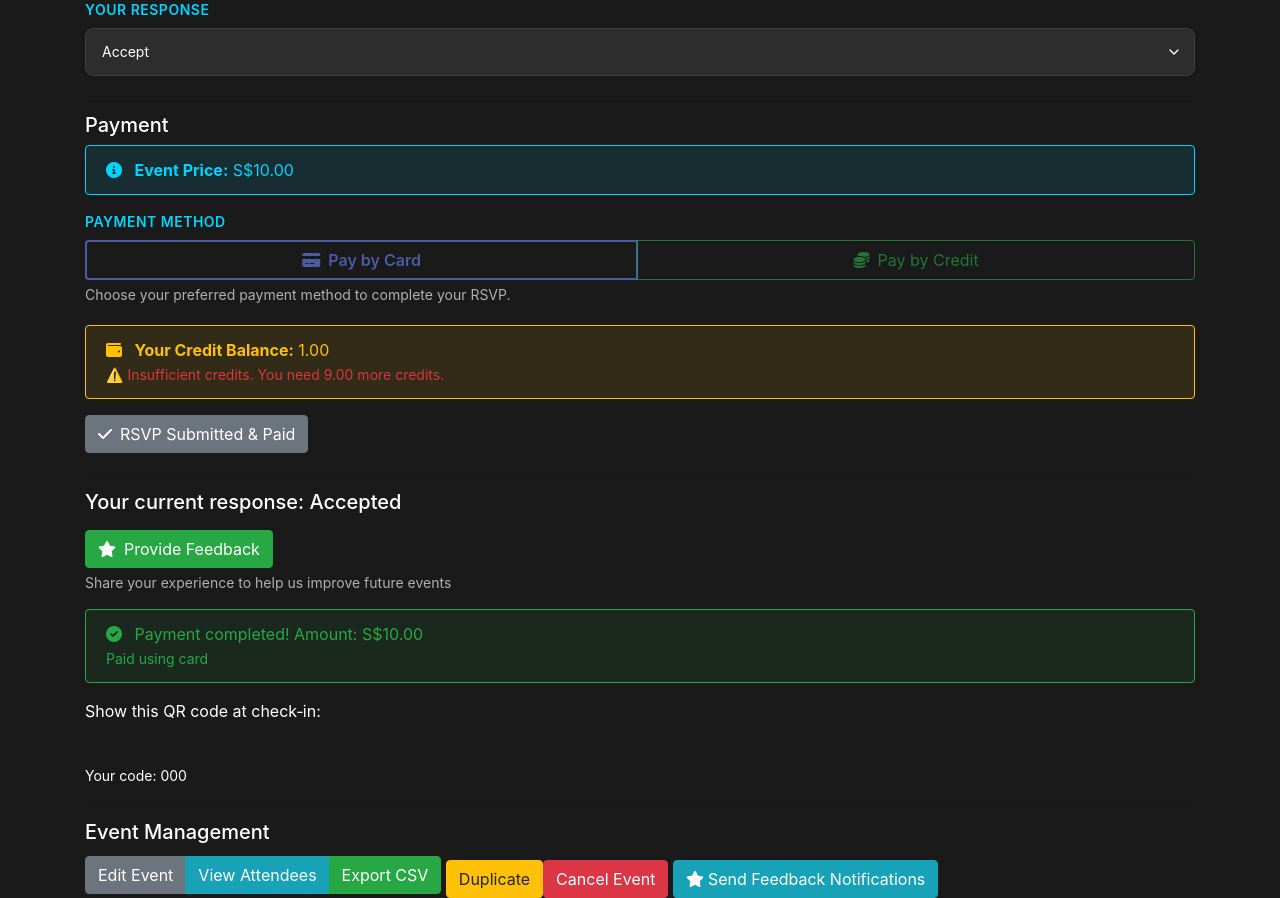
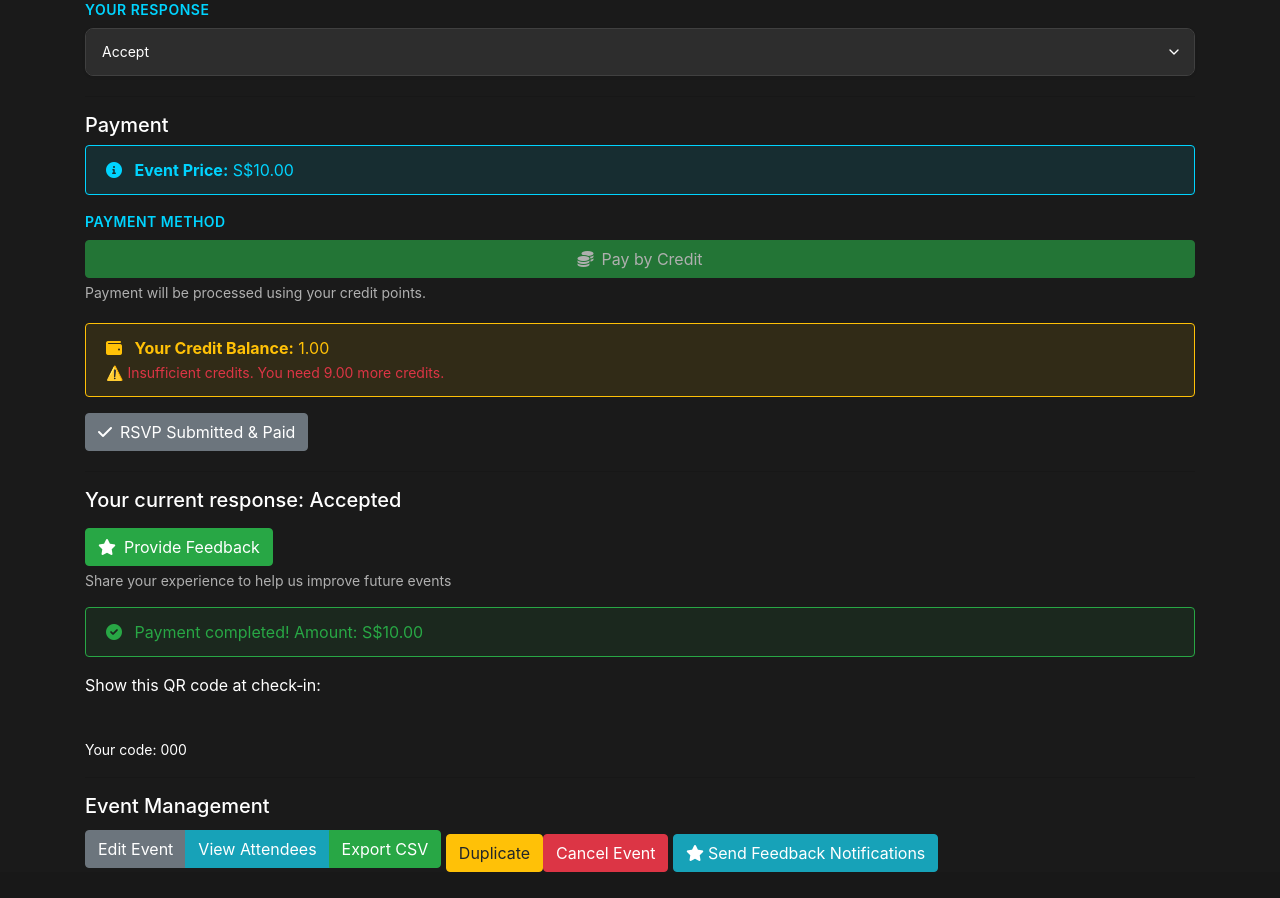
Before and after one commit to gaxiangchong/app.course.rsvp, a Flask app: page /event/1 in a window 1280 px wide. Shown: the part 582-1480 px from the top of the page. After the commit the page ends 1454 px from the top, so only its background shows below. Run offline with Flask 3, Linux system fonts and the light colour scheme; a user stored in the database is signed in; tables that the repository leaves empty hold one stand-in row (values such as "Sample post"); some libraries are stand-ins or nearby versions.

Commit message:
Disable card payment option - keep only credit payment
- Remove card payment button from event detail template
- Update JavaScript to default to credit payment only
- Remove card payment handling from backend RSVP logic
- Remove Stripe payment routes and functions
- Remove Stripe imports and configuration
- Update payment status display to remove card references
- Simplify payment flow to credit-only system

```diff
--- a/eventapp/app.py
+++ b/eventapp/app.py
@@ -37,13 +37,8 @@ from dotenv import load_dotenv
 
 import qrcode
 
-# Conditional Stripe import
-try:
-    import stripe
-    STRIPE_AVAILABLE = True
-except ImportError:
-    STRIPE_AVAILABLE = False
-    stripe = None
+# Stripe import removed - only credit payments are supported
+STRIPE_AVAILABLE = False
 
 # Load environment variables
 try:
@@ -92,9 +87,7 @@ db = SQLAlchemy(app)
 login_manager = LoginManager(app)
 login_manager.login_view = 'login'
 
-# Initialize Stripe (only if available and API key is provided)
-if STRIPE_AVAILABLE and app.config.get('STRIPE_SECRET_KEY'):
-    stripe.api_key = app.config['STRIPE_SECRET_KEY']
+# Stripe initialization removed - only credit payments are supported
 
 # Language configuration
 SUPPORTED_LANGUAGES = {
@@ -123,7 +116,7 @@ def inject_helpers():
     return {
         'get_membership_grade_info': get_membership_grade_info,
         'get_currency_info': get_currency_info,
-        'stripe_publishable_key': app.config.get('STRIPE_PUBLISHABLE_KEY', ''),
+        # Stripe configuration removed - only credit payments are supported
         'default_currency': app.config.get('DEFAULT_CURRENCY', 'SGD'),
         'default_country': app.config.get('DEFAULT_COUNTRY', 'Singapore'),
         'get_current_language': get_current_language,
@@ -834,55 +827,7 @@ def validate_superuser_password(password):
     return password == app.config['SUPERUSER_PASSWORD']
 
 
-def create_stripe_payment_intent(amount, currency='sgd', metadata=None):
-    """Create a Stripe payment intent."""
-    if not STRIPE_AVAILABLE or not app.config.get('STRIPE_SECRET_KEY'):
-        print("Stripe not available or configured - payment intent creation skipped")
-        return None
-
-    try:
-        intent = stripe.PaymentIntent.create(
-            amount=int(amount * 100),  # Convert to cents
-            currency=currency,
-            metadata=metadata or {}
-        )
-        return intent
-    except stripe.error.StripeError as e:
-        print(f"Stripe error: {e}")
-        return None
-
-
-def create_stripe_checkout_session(amount, event_name, rsvp_id, success_url, cancel_url, currency='sgd'):
-    """Create a Stripe checkout session."""
-    if not STRIPE_AVAILABLE or not app.config.get('STRIPE_SECRET_KEY'):
-        print("Stripe not available or configured - checkout session creation skipped")
-        return None
-
-    try:
-        session = stripe.checkout.Session.create(
-            payment_method_types=['card'],
-            line_items=[{
-                'price_data': {
-                    'currency': currency,
-                    'product_data': {
-                        'name': f'Event: {event_name}',
-                    },
-                    'unit_amount': int(amount * 100),  # Convert to cents
-                },
-                'quantity': 1,
-            }],
-            mode='payment',
-            success_url=success_url,
-            cancel_url=cancel_url,
-            metadata={
-                'rsvp_id': str(rsvp_id),
-                'event_name': event_name
-            }
-        )
-        return session
-    except stripe.error.StripeError as e:
-        print(f"Stripe error: {e}")
-        return None
+# Stripe payment functions removed - only credit payments are supported
 
 
 def create_notification(user_id, notification_type, title, message, payload=None):
@@ -1556,12 +1501,6 @@ def event_detail(event_id):
                     rsvp.payment_amount = event.price
                     rsvp.payment_method = 'credit'
                     flash('Payment successful! Credits deducted from your account.', 'success')
-
-                elif payment_method == 'card':
-                    # Redirect to Stripe payment
-                    rsvp.payment_method = 'card'
-                    db.session.commit()
-                    return redirect(url_for('create_payment', event_id=event.id))
             else:
                 # Free event
                 rsvp.payment_status = 'paid'
@@ -2455,122 +2394,13 @@ def event_stats(event_id):
     return jsonify(stats)
 
 
-@app.route('/event/<int:event_id>/payment', methods=['POST'])
-@login_required
-def create_payment(event_id):
-    """Create a payment for an event."""
-    event = Event.query.get_or_404(event_id)
-
-    if event.price <= 0:
-        flash('This event is free.', 'info')
-        return redirect(url_for('event_detail', event_id=event_id))
-
-    # Check if user already has an RSVP
-    rsvp = RSVP.query.filter_by(event_id=event_id, user_id=current_user.id).first()
-    if not rsvp:
-        flash('Please RSVP first before making payment.', 'warning')
-        return redirect(url_for('event_detail', event_id=event_id))
-
-    if rsvp.payment_status == 'paid':
-        flash('Payment already completed.', 'info')
-        return redirect(url_for('event_detail', event_id=event_id))
-
-    # Check if Stripe is available
-    if not STRIPE_AVAILABLE:
-        flash('Payment system is currently unavailable. Please contact the event organizer.', 'warning')
-        return redirect(url_for('event_detail', event_id=event_id))
-
-    # Create Stripe checkout session
-    success_url = url_for('payment_success', rsvp_id=rsvp.id, _external=True)
-    cancel_url = url_for('event_detail', event_id=event_id, _external=True)
-
-    session = create_stripe_checkout_session(
-        amount=event.price,
-        event_name=event.name,
-        rsvp_id=rsvp.id,
-        success_url=success_url,
-        cancel_url=cancel_url,
-        currency=app.config.get('DEFAULT_CURRENCY', 'sgd').lower()
-    )
-
-    if session:
-        return redirect(session.url)
-    else:
-        flash('Failed to create payment session. Please try again.', 'danger')
-        return redirect(url_for('event_detail', event_id=event_id))
-
-
-@app.route('/payment/success/<int:rsvp_id>')
-@login_required
-def payment_success(rsvp_id):
-    """Handle successful payment."""
-    rsvp = RSVP.query.get_or_404(rsvp_id)
-
-    if rsvp.user_id != current_user.id:
-        flash('Unauthorized access.', 'danger')
-        return redirect(url_for('index'))
-
-    # Update RSVP status to paid
-    rsvp.payment_status = 'paid'
-    rsvp.payment_amount = rsvp.event.price
-
-    # If capacity allows, set status to Accepted
-    if rsvp.event.available_spots > 0:
-        rsvp.status = 'Accepted'
-
-    db.session.commit()
-
-    # Send confirmation email
-    send_email(
-        to_email=current_user.email,
-        subject=f'Payment Confirmation - {rsvp.event.name}',
-        body=f'Your payment for {rsvp.event.name} has been confirmed. Amount: ${rsvp.payment_amount:.2f}',
-        html_body=f'''
-        <h2>Payment Confirmation</h2>
-        <p>Your payment for <strong>{rsvp.event.name}</strong> has been confirmed.</p>
-        <p><strong>Amount:</strong> ${rsvp.payment_amount:.2f}</p>
-        <p><strong>Event Date:</strong> {rsvp.event.start_date.strftime('%Y-%m-%d %H:%M')}</p>
-        <p><strong>Location:</strong> {rsvp.event.location}</p>
-        <p>Thank you for your payment!</p>
-        '''
-    )
-
-    flash('Payment successful! You will receive a confirmation email shortly.', 'success')
-    return redirect(url_for('event_detail', event_id=rsvp.event_id))
-
-
-@app.route('/payment/webhook', methods=['POST'])
-def stripe_webhook():
-    """Handle Stripe webhook events."""
-    if not STRIPE_AVAILABLE or not app.config.get('STRIPE_WEBHOOK_SECRET'):
-        return 'Stripe not available or configured', 400
-
-    payload = request.get_data()
-    sig_header = request.headers.get('Stripe-Signature')
-
-    try:
-        event = stripe.Webhook.construct_event(
-            payload, sig_header, app.config['STRIPE_WEBHOOK_SECRET']
-        )
-    except ValueError:
-        return 'Invalid payload', 400
-    except stripe.error.SignatureVerificationError:
-        return 'Invalid signature', 400
-
-    # Handle the event
-    if event['type'] == 'checkout.session.completed':
-        session = event['data']['object']
-        rsvp_id = session['metadata']['rsvp_id']
-
-        # Update RSVP payment status
-        rsvp = RSVP.query.get(rsvp_id)
-        if rsvp:
-            rsvp.payment_status = 'paid'
-            rsvp.payment_amount = session['amount_total'] / 100  # Convert from cents
-            rsvp.stripe_payment_intent_id = session['payment_intent']
-            db.session.commit()
-
-    return 'Success', 200
+# Stripe payment routes removed - only credit payments are supported
+
+
+# Payment success route removed - credit payments are handled directly in RSVP submission
+
+
+# Stripe webhook route removed - only credit payments are supported
 
 
 if __name__ == '__main__':
--- a/eventapp/templates/event_detail.html
+++ b/eventapp/templates/event_detail.html
@@ -60,18 +60,15 @@
       <div class="form-group">
         <label>Payment Method</label>
         <div class="btn-group w-100" role="group">
-          <button type="button" class="btn btn-outline-primary" id="cardPaymentBtn">
-            <i class="fas fa-credit-card mr-2"></i>Pay by Card
-          </button>
-          <button type="button" class="btn btn-outline-success" id="creditPaymentBtn">
+          <button type="button" class="btn btn-success" id="creditPaymentBtn">
             <i class="fas fa-coins mr-2"></i>Pay by Credit
           </button>
         </div>
         <small class="form-text text-muted">
           {% if event.price == 0 %}
-            This event is free - you can use either payment method.
+            This event is free - no payment required.
           {% else %}
-            Choose your preferred payment method to complete your RSVP.
+            Payment will be processed using your credit points.
           {% endif %}
         </small>
       </div>
@@ -113,8 +110,6 @@
         Payment completed! Amount: {{ get_currency_info(default_country).symbol }}{{ "%.2f"|format(rsvp.payment_amount) }}
         {% if rsvp.payment_method == 'credit' %}
           <br><small>Paid using credit points</small>
-        {% else %}
-          <br><small>Paid using card</small>
         {% endif %}
       </div>
     {% endif %}
@@ -154,7 +149,7 @@
 {% block scripts %}
 <script>
 $(document).ready(function() {
-    let selectedPaymentMethod = null;
+    let selectedPaymentMethod = 'credit'; // Default to credit payment
     const eventPrice = {{ event.price }};
     const userCredits = {{ current_user.credit_point or 0 }};
 
@@ -188,12 +183,6 @@ $(document).ready(function() {
                     submitBtn.html('<i class="fas fa-exclamation-triangle mr-2"></i>Insufficient Credits');
                     submitBtn.removeClass('btn-primary btn-success').addClass('btn-warning');
                 }
-            } else if (selectedPaymentMethod === 'card') {
-                submitBtn.html('<i class="fas fa-credit-card mr-2"></i>Pay with Card & Submit RSVP');
-                submitBtn.removeClass('btn-success btn-warning').addClass('btn-primary');
-            } else {
-                submitBtn.html('<i class="fas fa-credit-card mr-2"></i>Choose Payment Method');
-                submitBtn.removeClass('btn-success btn-warning').addClass('btn-primary');
             }
         } else {
             submitBtn.html('<i class="fas fa-check mr-2"></i>Submit RSVP');
@@ -206,18 +195,10 @@ $(document).ready(function() {
         togglePaymentSection();
     });
 
-    // Handle payment method selection
-    $('#cardPaymentBtn').on('click', function() {
-        selectedPaymentMethod = 'card';
-        $(this).removeClass('btn-outline-primary').addClass('btn-primary');
-        $('#creditPaymentBtn').removeClass('btn-success').addClass('btn-outline-success');
-        updateSubmitButton();
-    });
-
+    // Handle payment method selection (credit only)
     $('#creditPaymentBtn').on('click', function() {
         selectedPaymentMethod = 'credit';
         $(this).removeClass('btn-outline-success').addClass('btn-success');
-        $('#cardPaymentBtn').removeClass('btn-primary').addClass('btn-outline-primary');
         updateSubmitButton();
     });
 
@@ -226,21 +207,15 @@ $(document).ready(function() {
         const status = $('#status').val();
 
         if (status === 'Accepted') {
-            if (eventPrice > 0 && !selectedPaymentMethod) {
-                e.preventDefault();
-                alert('Please select a payment method for this paid event.');
-                return false;
-            }
-
-            if (selectedPaymentMethod === 'credit' && userCredits < eventPrice) {
+            if (eventPrice > 0 && selectedPaymentMethod === 'credit' && userCredits < eventPrice) {
                 e.preventDefault();
                 alert('Insufficient credits. You need ' + (eventPrice - userCredits).toFixed(2) + ' more credits.');
                 return false;
             }
 
-            // Add payment method to form data
-            if (selectedPaymentMethod) {
-                $(this).append('<input type="hidden" name="payment_method" value="' + selectedPaymentMethod + '">');
+            // Add payment method to form data (always credit for paid events)
+            if (eventPrice > 0) {
+                $(this).append('<input type="hidden" name="payment_method" value="credit">');
             }
         }
     });
```
